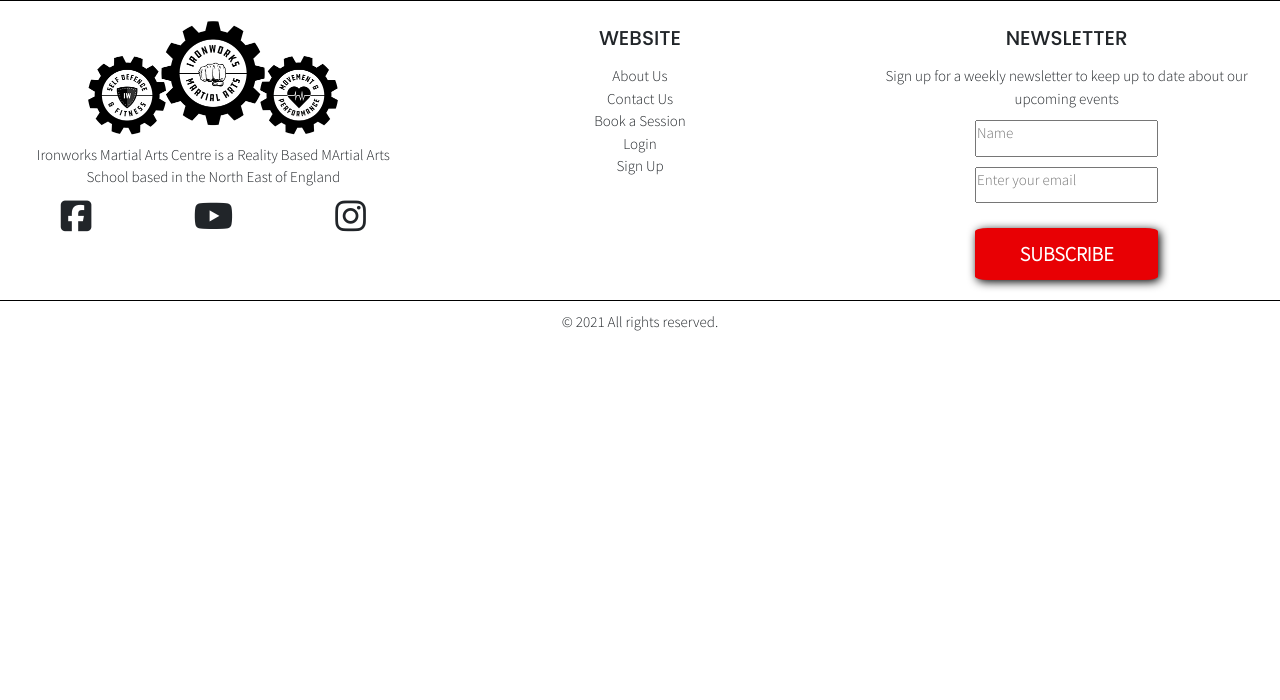
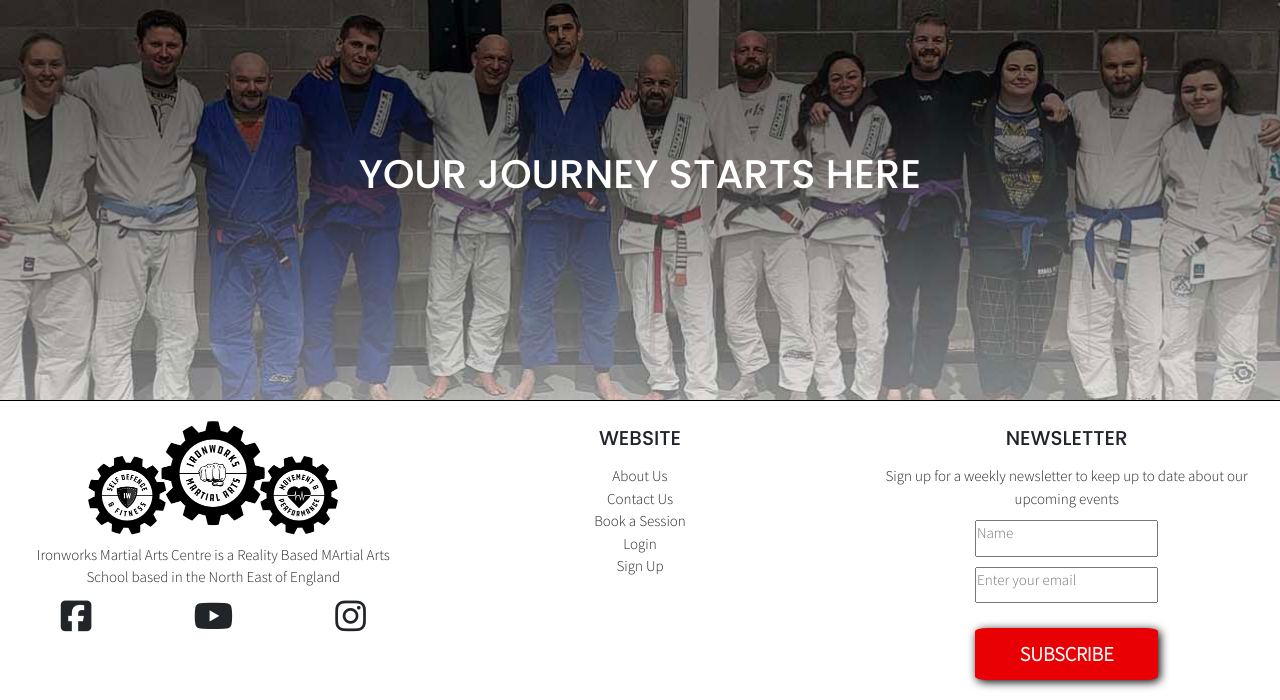
Before and after one commit to charliewatson1504/CI-PP4-Booking-System, a Django app: page / in a window 1280 px wide. Shown: the part 186-886 px from the top of the page. Before the commit the page ends 517 px from the top, so only its background shows below. Run offline with Django 3.2, Linux system fonts and the light colour scheme; some libraries are stand-ins or nearby versions.

Commit message:
feat: add and style hero image in index.html

```diff
--- /dev/null
+++ b/home/static/home/css/home.css
@@ -0,0 +1,18 @@
+/****************************
+	Table of Contents
+	1. Hero Section
+****************************/
+
+.hero-img {
+    background:url(../img/hero.jpg) no-repeat center center;
+    background-size: cover;
+    width: 100%;
+    height: 400px;
+}
+
+.hero-img h1 {
+    color: white;
+    margin: auto 0;
+    font-size: 4rem;
+    padding-top: 150px;
+}
--- a/home/templates/home/index.html
+++ b/home/templates/home/index.html
@@ -1,7 +1,16 @@
 {% extends "base.html" %}
 {% load static %}
+
+{% block extra_css %}
+    <link rel="stylesheet" href="{% static 'home/css/home.css' %}">
+{% endblock %}
+
 {% block content %}
 
-    <div>New home page</div>
+<section id="hero-img">
+    <div class="hero-img">
+        <h1 class="text-align-center">YOUR JOURNEY STARTS HERE</h1>
+    </div>
+</section>
 
 {% endblock %}
--- a/templates/base.html
+++ b/templates/base.html
@@ -13,6 +13,8 @@
 	<link href="https://cdn.jsdelivr.net/npm/bootstrap@5.1.3/dist/css/bootstrap.min.css" rel="stylesheet" integrity="sha384-1BmE4kWBq78iYhFldvKuhfTAU6auU8tT94WrHftjDbrCEXSU1oBoqyl2QvZ6jIW3" crossorigin="anonymous">
     <!-- CSS Stylesheet -->
     <link rel="stylesheet" href="{% static 'css/style.css' %}">
+    {% block extra_css %}
+    {% endblock %}
     <title>Document</title>
 </head>
 <body>
@@ -48,10 +50,10 @@
             </div>
         </nav>
     </header>
-<!--
+
     {% block content %}
 
-    {% endblock %} -->
+    {% endblock %}
 
     <footer>
         <div class="container-fluid footer">
```
Also changed, not shown: home/static/home/img/hero.jpg (added).
